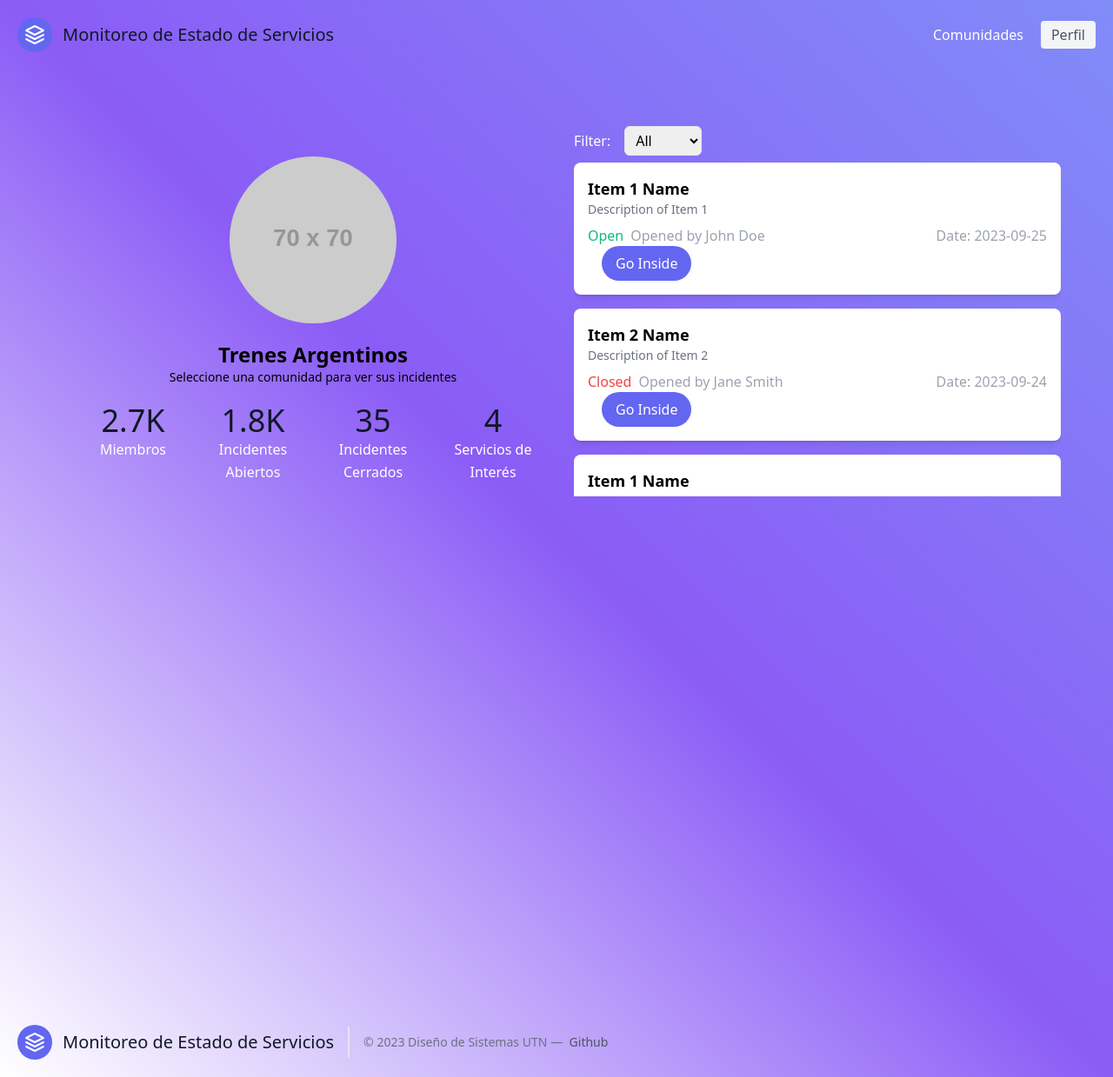
After one commit to AndyTrias/comunidades-apoyo-movilidad-reducida-, a Flask app: template src/main/resources/templates/listadoIncidentes.html in a window 1280 px wide. The commit adds this page. Shown: the whole page at 87% size. Run offline with Flask 3, Linux system fonts and the light colour scheme; the template is opened without the code that fills it, so the values that code supplies are empty; grey boxes labelled with a size stand in for pictures from a placeholder-image service; some libraries are stand-ins or nearby versions.

Commit message:
listado Incidentes (adentro de una comunidad)

```diff
--- /dev/null
+++ b/src/main/resources/templates/listadoIncidentes.html
@@ -0,0 +1,187 @@
+<!DOCTYPE html>
+<html lang="en">
+<head>
+    <meta charset="UTF-8">
+    <meta name="viewport" content="width=device-width, initial-scale=1.0">
+    <title>Comunidades</title>
+    <link
+        href="https://unpkg.com/tailwindcss@^2/dist/tailwind.min.css"
+        rel="stylesheet"
+    />
+    <link
+        href="https://cdnjs.cloudflare.com/ajax/libs/font-awesome/5.15.4/css/all.min.css"
+        rel="stylesheet"
+    />
+    <link rel="stylesheet" href="style.css">
+</head>
+<body class="flex flex-col h-screen background md:bg-gradient-to-bl from-indigo-400 via-purple-500 to-cyan-500">
+
+    <header class="text-gray-600 body-font">
+        <div class="container mx-auto flex flex-wrap p-5 flex-col md:flex-row items-center">
+        <a class="flex title-font font-medium items-center text-gray-900 mb-4 md:mb-0">
+            <svg xmlns="http://www.w3.org/2000/svg" fill="none" stroke="currentColor" stroke-linecap="round" stroke-linejoin="round" stroke-width="2" class="w-10 h-10 text-white p-2 bg-indigo-500 rounded-full" viewBox="0 0 24 24">
+            <path d="M12 2L2 7l10 5 10-5-10-5zM2 17l10 5 10-5M2 12l10 5 10-5"></path>
+            </svg>
+            <span class="ml-3 text-xl">
+                Monitoreo de Estado de Servicios
+            </span>
+        </a>
+        <nav class="md:ml-auto flex flex-wrap items-center text-base justify-center">
+            <a class="mr-5 text-white hover:text-gray-900">Comunidades</a>
+        </nav>
+        <button class="inline-flex items-center bg-gray-100 border-0 py-1 px-3 focus:outline-none hover:bg-gray-200 rounded text-base mt-4 md:mt-0">
+            Perfil
+        </button>
+        </div>
+    </header>
+
+    <main class="mb-auto p-10">
+        <div class="mx-auto p-5 flex flex-col items-center md:flex-row">
+            <!-- Left Section (Title and Description) -->
+            <div class="flex flex-col justify-center items-center w-full md:w-1/2 mb-4 md:mb-0 rounded m-5">
+                <div class="bg-gradient-to-br from-green-400 to-cyan-500"></div>
+                <img class="rounded-full w-48 h-48 my-5" src="https://dummyimage.com/70x70" alt="Image"/>
+                <h1 class="text-2xl font-semibold">Trenes Argentinos</h1>
+                <p class="text-sm">Seleccione una comunidad para ver sus incidentes</p>
+
+                <!-- Community Statistics -->
+                <section class="text-gray-600 body-font">
+                    <div class="container px-5 py-5 mx-auto">
+                        <div class="flex flex-wrap -m-4 text-center">
+                            <div class="p-4 sm:w-1/4 w-1/2">
+                                <h2 class="title-font font-medium sm:text-4xl text-3xl text-gray-900">2.7K</h2>
+                                <p class="leading-relaxed text-white">Miembros</p>
+                            </div>
+                            <div class="p-4 sm:w-1/4 w-1/2">
+                                <h2 class="title-font font-medium sm:text-4xl text-3xl text-gray-900">1.8K</h2>
+                                <p class="leading-relaxed text-white">Incidentes Abiertos</p>
+                            </div>
+                            <div class="p-4 sm:w-1/4 w-1/2">
+                                <h2 class="title-font font-medium sm:text-4xl text-3xl text-gray-900">35</h2>
+                                <p class="leading-relaxed text-white">Incidentes Cerrados</p>
+                            </div>
+                            <div class="p-4 sm:w-1/4 w-1/2">
+                                <h2 class="title-font font-medium sm:text-4xl text-3xl text-gray-900">4</h2>
+                                <p class="leading-relaxed text-white">Servicios de Interés</p>
+                            </div>
+                        </div>
+                    </div>
+                </section>
+            </div>
+
+            <div class="w-full md:w-1/2">
+                <div class="flex items-center space-x-4 mb-2">
+                    <label for="filter" class="text-white">Filter:</label>
+                    <select id="filter" class="border rounded-md py-1 px-2">
+                        <option value="all">All</option>
+                        <option value="open">Open</option>
+                        <option value="closed">Closed</option>
+                    </select>
+                </div>
+                <!-- Right Section (Stacked List) -->
+                <div class="space-y-4 max-h-96 overflow-y-auto">
+                    <!-- List Item 1 -->
+                    <div class="bg-white shadow-md p-4 rounded-lg">
+                        <h2 class="text-lg font-semibold">Item 1 Name</h2>
+                        <p class="text-sm text-gray-500">Description of Item 1</p>
+                        <div class="mt-2 flex flex-col sm:flex-row items-center">
+                            <span class="text-green-500">Open</span>
+                            <span class="ml-2 text-gray-400">Opened by John Doe</span>
+                            <span class="ml-auto text-gray-400">Date: 2023-09-25</span>
+                        </div>
+                        <button class="w-full md:w-auto bg-indigo-500 text-white hover:bg-indigo-600 py-2 px-4 rounded-full transition duration-300 ease-in-out transform hover:scale-105 focus:outline-none sm:ml-4">
+                            Go Inside
+                        </button>
+                    </div>
+
+                    <!-- List Item 2 (example of a closed item) -->
+                    <div class="bg-white shadow-md p-4 rounded-lg">
+                        <h2 class="text-lg font-semibold">Item 2 Name</h2>
+                        <p class="text-sm text-gray-500">Description of Item 2</p>
+                        <div class="mt-2 flex flex-col sm:flex-row items-center">
+                            <span class="text-red-500">Closed</span>
+                            <span class="ml-2 text-gray-400">Opened by Jane Smith</span>
+                            <span class="ml-auto text-gray-400">Date: 2023-09-24</span>
+                        </div>
+                        <button class="w-full md:w-auto bg-indigo-500 text-white hover:bg-indigo-600 py-2 px-4 rounded-full transition duration-300 ease-in-out transform hover:scale-105 focus:outline-none mt-2 sm:mt-0 sm:ml-4">
+                            Go Inside
+                        </button>
+                    </div>
+
+                    <div class="bg-white shadow-md p-4 rounded-lg">
+                        <h2 class="text-lg font-semibold">Item 1 Name</h2>
+                        <p class="text-sm text-gray-500">Description of Item 1</p>
+                        <div class="mt-2 flex flex-col sm:flex-row items-center">
+                            <span class="text-green-500">Open</span>
+                            <span class="ml-2 text-gray-400">Opened by John Doe</span>
+                            <span class="ml-auto text-gray-400">Date: 2023-09-25</span>
+                        </div>
+                        <button class="w-full md:w-auto bg-indigo-500 text-white hover:bg-indigo-600 py-2 px-4 rounded-full transition duration-300 ease-in-out transform hover:scale-105 focus:outline-none sm:ml-4">
+                            Go Inside
+                        </button>
+                    </div>
+
+                    <!-- List Item 2 (example of a closed item) -->
+                    <div class="bg-white shadow-md p-4 rounded-lg">
+                        <h2 class="text-lg font-semibold">Item 2 Name</h2>
+                        <p class="text-sm text-gray-500">Description of Item 2</p>
+                        <div class="mt-2 flex flex-col sm:flex-row items-center">
+                            <span class="text-red-500">Closed</span>
+                            <span class="ml-2 text-gray-400">Opened by Jane Smith</span>
+                            <span class="ml-auto text-gray-400">Date: 2023-09-24</span>
+                        </div>
+                        <button class="w-full md:w-auto bg-indigo-500 text-white hover:bg-indigo-600 py-2 px-4 rounded-full transition duration-300 ease-in-out transform hover:scale-105 focus:outline-none mt-2 sm:mt-0 sm:ml-4">
+                            Go Inside
+                        </button>
+                    </div>
+
+                    <div class="bg-white shadow-md p-4 rounded-lg">
+                        <h2 class="text-lg font-semibold">Item 1 Name</h2>
+                        <p class="text-sm text-gray-500">Description of Item 1</p>
+                        <div class="mt-2 flex flex-col sm:flex-row items-center">
+                            <span class="text-green-500">Open</span>
+                            <span class="ml-2 text-gray-400">Opened by John Doe</span>
+                            <span class="ml-auto text-gray-400">Date: 2023-09-25</span>
+                        </div>
+                        <button class="w-full md:w-auto bg-indigo-500 text-white hover:bg-indigo-600 py-2 px-4 rounded-full transition duration-300 ease-in-out transform hover:scale-105 focus:outline-none sm:ml-4">
+                            Go Inside
+                        </button>
+                    </div>
+
+                    <!-- List Item 2 (example of a closed item) -->
+                    <div class="bg-white shadow-md p-4 rounded-lg">
+                        <h2 class="text-lg font-semibold">Item 2 Name</h2>
+                        <p class="text-sm text-gray-500">Description of Item 2</p>
+                        <div class="mt-2 flex flex-col sm:flex-row items-center">
+                            <span class="text-red-500">Closed</span>
+                            <span class="ml-2 text-gray-400">Opened by Jane Smith</span>
+                            <span class="ml-auto text-gray-400">Date: 2023-09-24</span>
+                        </div>
+                        <button class="w-full md:w-auto bg-indigo-500 text-white hover:bg-indigo-600 py-2 px-4 rounded-full transition duration-300 ease-in-out transform hover:scale-105 focus:outline-none mt-2 sm:mt-0 sm:ml-4">
+                            Go Inside
+                        </button>
+                    </div>
+                </div>
+            </div>
+        </div>
+    </main>
+
+
+    <footer class="text-gray-600 body-font">
+        <div class="container p-5 mx-auto flex items-center sm:flex-row flex-col">
+        <a class="flex title-font font-medium items-center md:justify-start justify-center text-gray-900">
+            <svg xmlns="http://www.w3.org/2000/svg" fill="none" stroke="currentColor" stroke-linecap="round" stroke-linejoin="round" stroke-width="2" class="w-10 h-10 text-white p-2 bg-indigo-500 rounded-full" viewBox="0 0 24 24">
+            <path d="M12 2L2 7l10 5 10-5-10-5zM2 17l10 5 10-5M2 12l10 5 10-5"></path>
+            </svg>
+            <span class="ml-3 text-xl">
+            Monitoreo de Estado de Servicios
+            </span>
+        </a>
+        <p class="text-sm text-gray-500 sm:ml-4 sm:pl-4 sm:border-l-2 sm:border-gray-200 sm:py-2 sm:mt-0 mt-4">© 2023 Diseño de Sistemas UTN —
+            <a href="https://github.com/dds-utn/2023-tpa-mama-grupo-06" class="text-gray-600 ml-1" rel="noopener noreferrer" target="_blank">Github</a>
+        </p>
+        </div>
+    </footer>
+
+</body>
+</html>
--- /dev/null
+++ b/src/main/resources/templates/style.css
@@ -0,0 +1,12 @@
+*::-webkit-scrollbar {
+    width: 0.5em;
+}
+
+@media (max-width: 767px) {
+    .background {
+        /* background color indigo-400 from tailwind */
+        background: linear-gradient(to right, #9e77f8, #d1d1d1);
+    }
+
+
+}
```
Also changed, not shown: src/main/resources/templates/comunidades.html (+9 -3 lines), src/main/resources/templates/template.html (+13 -7 lines).
